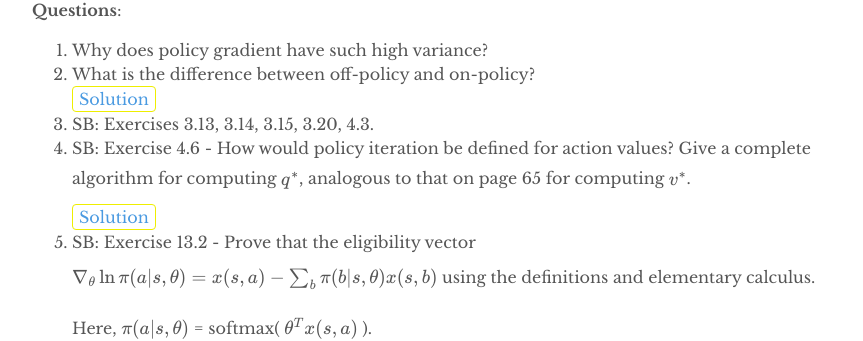
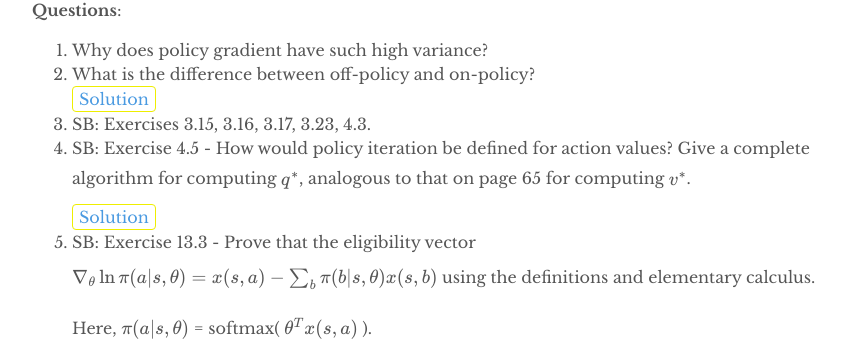
Before and after one commit to depthfirstlearning/depthfirstlearning.com, a Jekyll site: the page built from _posts/2018-06-27-AlphaGoZero.markdown, in a window 1280 px wide and 900 px high, scrolled down 3814 px. Shown: the part 146-487 px from the top of the window, without its empty margins (208-1071 px from the left). Built offline with Jekyll 4.4.1, drawn with Linux system fonts in a browser that asks for light colours; formulas are drawn with MathJax 3.

Commit message:
Update 2018-06-27-AlphaGoZero.markdown
Update exercise references for section 3

```diff
--- a/_posts/2018-06-27-AlphaGoZero.markdown
+++ b/_posts/2018-06-27-AlphaGoZero.markdown
@@ -215,8 +215,8 @@ AlphaGoZero.
      off-policy algorithm is Q-Learning.
      </p>
      </details>
-  3. SB: Exercises 3.13, 3.14, 3.15, 3.20, 4.3.
-  4. SB: Exercise 4.6 - How would policy iteration be defined for action values?
+  3. SB: Exercises 3.15, 3.16, 3.17, 3.23, 4.3.
+  4. SB: Exercise 4.5 - How would policy iteration be defined for action values?
   Give a complete algorithm for computing $$q^{*}$$, analogous to that on page 65
   for computing $$v^{*}$$.
        <details><summary>Solution</summary>
@@ -229,7 +229,7 @@ AlphaGoZero.
         <li> \( q^{*} \leftarrow Q(s, a) \) </li>
        </ol> </p>
        </details>
-  5. SB: Exercise 13.2 - Prove that the eligibility vector
+  5. SB: Exercise 13.3 - Prove that the eligibility vector
   $$\nabla_{\theta} \ln \pi (a | s, \theta) = x(s, a) - \sum_{b} \pi (b | s, \theta)x(s, b)$$
   using the definitions and elementary calculus. Here, $$\pi (a | s, \theta)$$ = softmax( $$\theta^{T}x(s, a)$$ ).
        <details><summary>Solution</summary>
```
